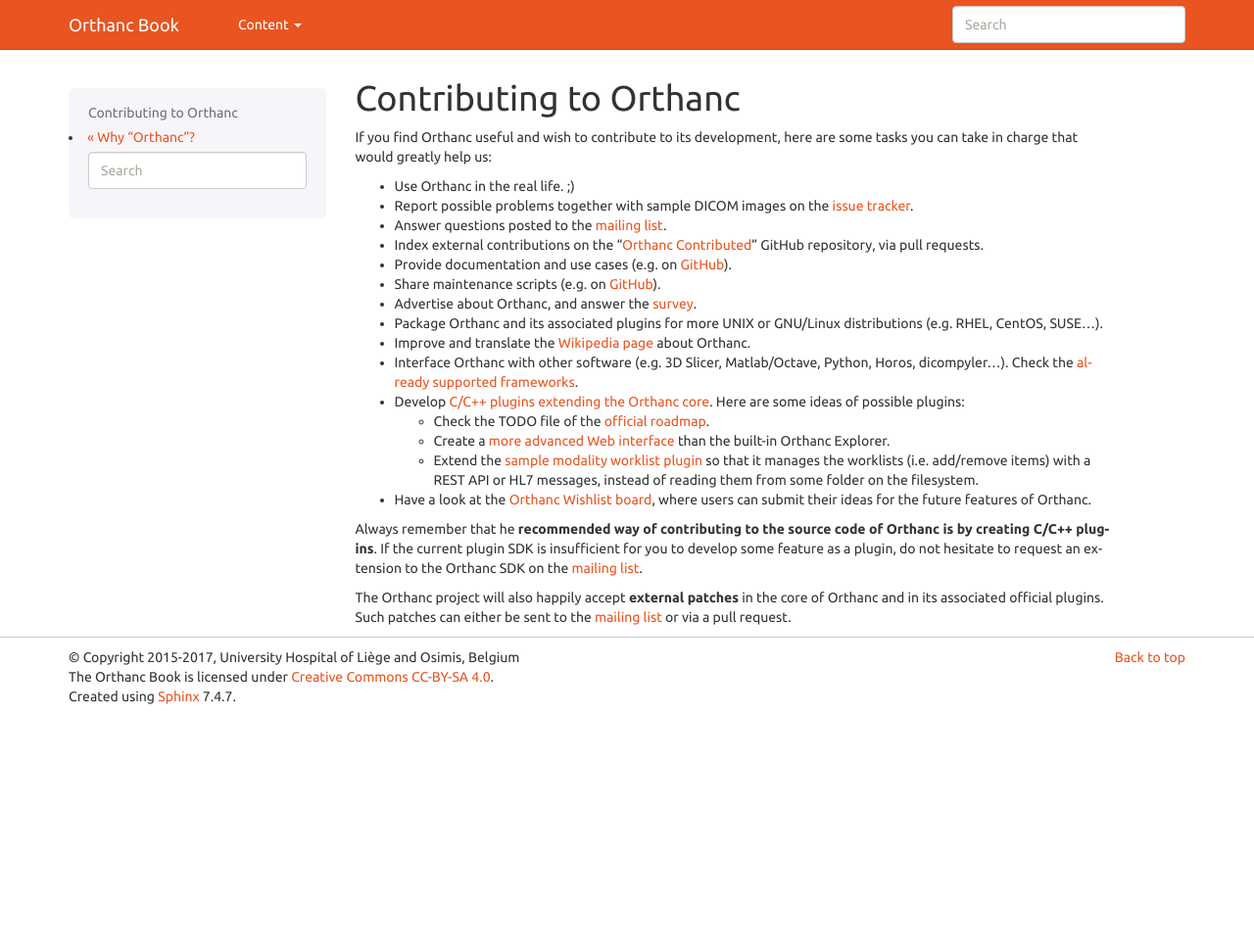
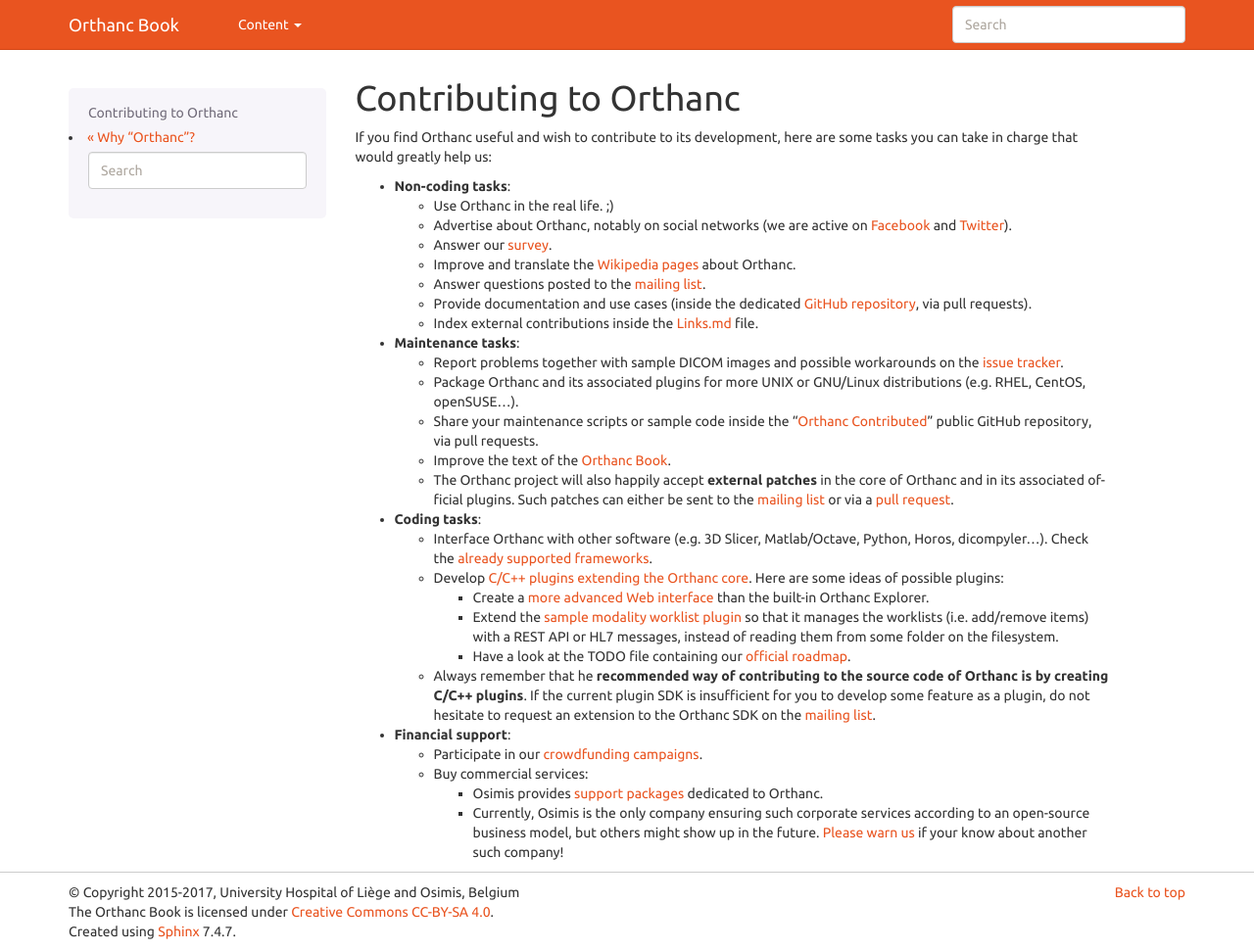
Before and after one commit to orthanc-mirrors/orthanc-book, a Sphinx documentation site: the page built from Sphinx/source/contributing.rst, in a window 1280 px wide and 971 px high. Shown: the whole window at 98% size. Built offline with Sphinx 7.4.7, drawn with Linux system fonts in a browser that asks for light colours.

Commit message:
improved contributing

```diff
--- a/Sphinx/source/contributing.rst
+++ b/Sphinx/source/contributing.rst
@@ -6,45 +6,78 @@
 If you find Orthanc useful and wish to contribute to its development,
 here are some tasks you can take in charge that would greatly help us:
 
-* Use Orthanc in the real life. ;)
-* Report possible problems together with sample DICOM images on the
-  `issue tracker
-  <https://bitbucket.org/sjodogne/orthanc/issues?status=new&status=open>`_.
-* Answer questions posted to the `mailing list
-  <https://groups.google.com/forum/#!forum/orthanc-users>`_.
-* Index external contributions on the "`Orthanc Contributed
-  <https://github.com/jodogne/OrthancContributed>`_" GitHub
-  repository, via pull requests.
-* Provide documentation and use cases (e.g. on `GitHub <https://github.com/jodogne/OrthancContributed>`_).
-* Share maintenance scripts (e.g. on `GitHub <https://github.com/jodogne/OrthancContributed>`_).
-* Advertise about Orthanc, and answer the `survey <http://www.orthanc-server.com/static.php?page=blog#survey>`_.
-* Package Orthanc and its associated plugins for more UNIX or
-  GNU/Linux distributions (e.g. RHEL, CentOS, SUSE...).
-* Improve and translate the `Wikipedia page
-  <https://en.wikipedia.org/wiki/Orthanc_(software)>`_ about Orthanc.
-* Interface Orthanc with other software (e.g. 3D Slicer,
-  Matlab/Octave, Python, Horos, dicompyler...). Check the `already
-  supported frameworks <http://www.orthanc-server.com/static.php?page=resources>`_.
-* Develop :ref:`C/C++ plugins extending the Orthanc core <plugins>`.  Here are some ideas
-  of possible plugins:
+* **Non-coding tasks**:
 
-  * Check the TODO file of the `official roadmap <https://bitbucket.org/sjodogne/orthanc/src/default/TODO>`__.
-  * Create a :ref:`more advanced Web interface <improving-interface>` than the built-in Orthanc Explorer.
-  * Extend the :ref:`sample modality worklist plugin <worklist>` so that it manages the worklists
-    (i.e. add/remove items) with a REST API or HL7 messages, instead of reading them from
-    some folder on the filesystem.
+  - Use Orthanc in the real life. ;)
+  - Advertise about Orthanc, notably on social networks (we are active
+    on `Facebook <https://www.facebook.com/orthancdicom/>`__ and
+    `Twitter <https://twitter.com/OrthancServer>`__).
+  - Answer our `survey
+    <http://www.orthanc-server.com/static.php?page=blog#survey>`_.
+  - Improve and translate the `Wikipedia pages
+    <https://en.wikipedia.org/wiki/Orthanc_(software)>`_ about Orthanc.
+  - Answer questions posted to the `mailing list
+    <https://groups.google.com/forum/#!forum/orthanc-users>`_.
+  - Provide documentation and use cases (inside the dedicated `GitHub
+    repository <https://github.com/jodogne/OrthancContributed>`_, via
+    pull requests).
+  - Index external contributions inside the `Links.md
+    <https://github.com/jodogne/OrthancContributed/blob/master/Links.md>`_
+    file.
 
-* Have a look at the `Orthanc Wishlist board <https://trello.com/b/gcn33tDM/orthanc-wishlist>`__,
-  where users can submit their ideas for the future features of Orthanc.
+* **Maintenance tasks**:
 
-Always remember that he **recommended way of contributing to the source code of Orthanc is
-by creating C/C++ plugins**. If the current plugin SDK is insufficient
-for you to develop some feature as a plugin, do not hesitate to
-request an extension to the Orthanc SDK on the `mailing list
-<https://groups.google.com/forum/#!forum/orthanc-users>`_.
+  - Report problems together with sample DICOM images and possible
+    workarounds on the `issue tracker
+    <https://bitbucket.org/sjodogne/orthanc/issues?status=new&status=open>`_.
+  - Package Orthanc and its associated plugins for more UNIX or
+    GNU/Linux distributions (e.g. RHEL, CentOS, openSUSE...).
+  - Share your maintenance scripts or sample code inside the "`Orthanc Contributed
+    <https://github.com/jodogne/OrthancContributed>`_" public GitHub
+    repository, via pull requests.
+  - Improve the text of the `Orthanc Book
+    <https://bitbucket.org/sjodogne/orthanc-book/src/default/Sphinx/source/>`_.
+  - The Orthanc project will also happily accept **external patches**
+    in the core of Orthanc and in its associated official
+    plugins. Such patches can either be sent to the `mailing list
+    <https://groups.google.com/forum/#!forum/orthanc-users>`_ or via a
+    `pull request <https://bitbucket.org/sjodogne/orthanc/pull-requests/>`_.
 
-The Orthanc project will also happily accept **external patches** in
-the core of Orthanc and in its associated official plugins. Such
-patches can either be sent to the `mailing list
-<https://groups.google.com/forum/#!forum/orthanc-users>`_ or via a
-pull request.
+* **Coding tasks**:
+
+  - Interface Orthanc with other software (e.g. 3D Slicer,
+    Matlab/Octave, Python, Horos, dicompyler...). Check the `already
+    supported frameworks <http://www.orthanc-server.com/static.php?page=resources>`_.
+  - Develop :ref:`C/C++ plugins extending the Orthanc core <plugins>`.  Here are some ideas
+    of possible plugins:
+
+    + Create a :ref:`more advanced Web interface
+      <improving-interface>` than the built-in Orthanc Explorer.
+    + Extend the :ref:`sample modality worklist plugin <worklist>` so
+      that it manages the worklists (i.e. add/remove items) with a
+      REST API or HL7 messages, instead of reading them from some
+      folder on the filesystem.
+    + Have a look at the TODO file containing our `official roadmap
+      <https://bitbucket.org/sjodogne/orthanc/src/default/TODO>`__.
+
+  - Always remember that he **recommended way of contributing to the
+    source code of Orthanc is by creating C/C++ plugins**. If the
+    current plugin SDK is insufficient for you to develop some feature
+    as a plugin, do not hesitate to request an extension to the
+    Orthanc SDK on the `mailing list
+    <https://groups.google.com/forum/#!forum/orthanc-users>`_.
+
+
+* **Financial support**:
+
+  - Participate in our `crowdfunding campaigns
+    <http://www.orthanc-server.com/static.php?page=contribute>`__.
+  - Buy commercial services:
+
+    + Osimis provides `support packages
+      <http://www.orthanc-server.com/orthanc-pro.php>`__ dedicated to Orthanc.
+    + Currently, Osimis is the only company ensuring such corporate
+      services according to an open-source business model, but others
+      might show up in the future. `Please warn us
+      <mailto:s.jodogne@gmail.com>`__ if your know about another such
+      company!
```
